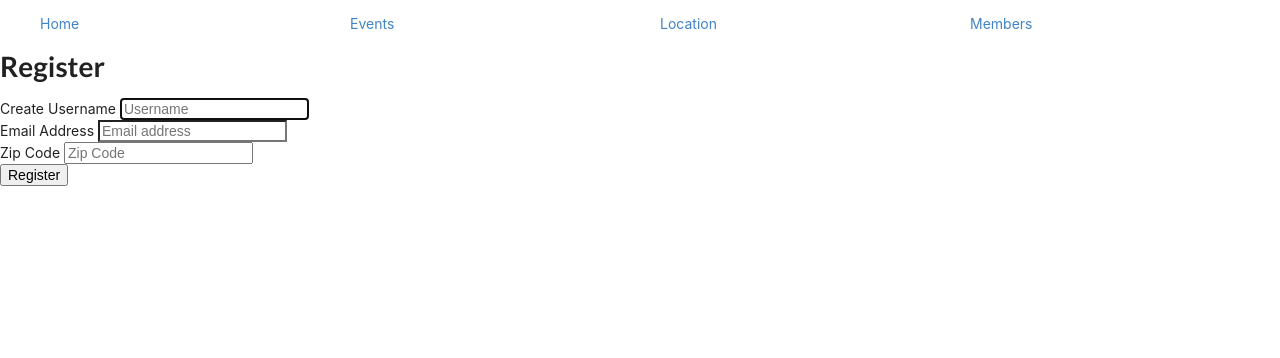
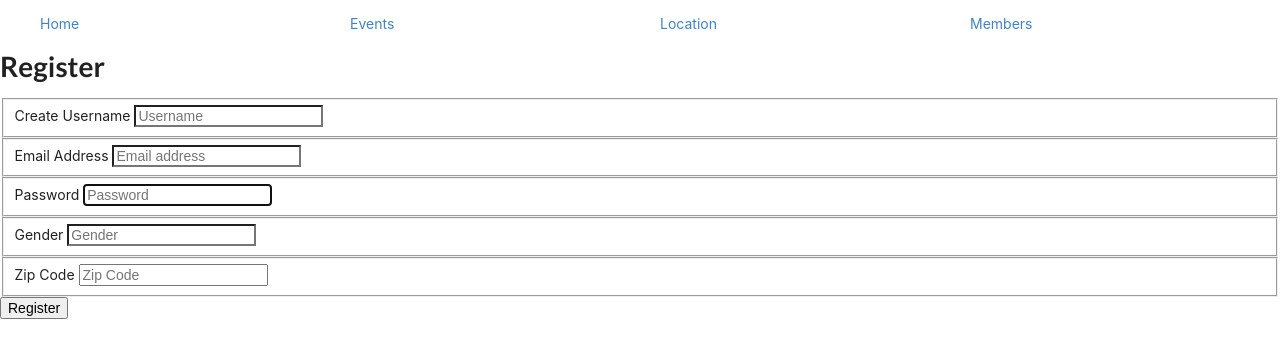
Before and after one commit to Abdurehman05/community-eventDash, a React (Create React App) app: page /register in a window 1280 px wide. Shown: the top 358 px of the page. Built offline with nearby package versions, Linux system fonts and the light colour scheme; sample sign-in values are in the browser's storage.

Commit message:
members authenticated using email and password

```diff
--- a/src/components/auth/Login.js
+++ b/src/components/auth/Login.js
@@ -5,8 +5,9 @@ import "./Login.css";
 
 export const Login = props => {
   const email = useRef();
-  const username = useRef();
+  const password = useRef();
   const existDialog = useRef();
+  const passwordDialog = useRef();
   const history = useHistory();
 
   const existingUserCheck = () => {
@@ -19,10 +20,12 @@ export const Login = props => {
     e.preventDefault();
 
     existingUserCheck().then(exists => {
-      if (exists) {
+      if (exists && exists.password === password.current.value) {
         localStorage.setItem("active_user", exists.id);
         history.push("/");
-      } else {
+      } else if (exists && exists.password !== password.current.value) {
+        passwordDialog.current.showModal();
+      } else if (!exists) {
         existDialog.current.showModal();
       }
     });
@@ -31,7 +34,7 @@ export const Login = props => {
   return (
     <main className="container--login">
       <dialog className="dialog dialog--auth" ref={existDialog}>
-        <div>User does not exist</div>
+        <div>Member does not exist</div>
         <button
           className="button--close"
           onClick={e => existDialog.current.close()}
@@ -40,22 +43,22 @@ export const Login = props => {
         </button>
       </dialog>
 
-      <section>
+      <dialog className="dialog dialog--password" ref={passwordDialog}>
+        <div>Password does not match</div>
+        <button
+          className="button--close"
+          onClick={e => passwordDialog.current.close()}
+        >
+          Close
+        </button>
+      </dialog>
+
+      <section className="login">
         <form className="form--login" onSubmit={handleLogin}>
           <h1>Welcome</h1>
           <h2>Please sign in</h2>
 
-          {/* <label htmlFor="inputPassword"> Password </label>
-          <input
-            ref={password}
-            type="password"
-            id="password"
-            className="form-control"
-            placeholder="Enter your password"
-            required
-            autoFocus
-          /> */}
-
+          <fieldset>
             <label htmlFor="inputEmail"> Email address </label>
             <input
               ref={email}
@@ -66,9 +69,25 @@ export const Login = props => {
               required
               autoFocus
             />
+          </fieldset>
+
+          <fieldset>
+            <label htmlFor="inputPassword"> Password </label>
+            <input
+              ref={password}
+              type="text"
+              id="password"
+              className="form-control"
+              placeholder="Password"
+              required
+              autoFocus
+            />
+          </fieldset>
+
+          <fieldset>
+            <button type="submit">Sign in</button>
+          </fieldset>
         </form>
-
-        <button type="submit">Sign in</button>
       </section>
       <section className="link--register">
         <Link to="/register">Be a member</Link>
--- a/src/components/auth/Register.js
+++ b/src/components/auth/Register.js
@@ -5,8 +5,10 @@ import "./Login.css";
 export const Register = props => {
   const username = useRef();
   const email = useRef();
-  const zip = useRef();
-  const admin = useRef();
+  const password = useRef();
+  const gender = useRef();
+  const zipcode = useRef();
+  const usertype = useRef();
   const conflictDialog = useRef();
   const history = useHistory();
 
@@ -29,8 +31,9 @@ export const Register = props => {
           body: JSON.stringify({
             email: email.current.value,
             username: `${username.current.value}`,
-            zip: `${zip.current.value}`,
-            admin: `${admin.current.value}`
+            gender: `${gender.current.value}`,
+            zipcode: `${zipcode.current.value}`,
+            usertype: `${usertype.current.value}`
           })
         })
           .then(_ => _.json())
@@ -60,7 +63,7 @@ export const Register = props => {
 
       <form className="form--login" onSubmit={handleRegister}>
         <h1 className="h3 mb-3 font-weight-normal">Register</h1>
-
+        <fieldset>
           <div>
             <label htmlFor="username">Create Username </label>
             <input
@@ -73,6 +76,8 @@ export const Register = props => {
               autoFocus
             />
           </div>
+        </fieldset>
+        <fieldset>
           <div>
             <label htmlFor="inputEmail">Email Address </label>
             <input
@@ -84,24 +89,53 @@ export const Register = props => {
               required
             />
           </div>
+        </fieldset>
+        <fieldset>
+          <label htmlFor="inputPassword"> Password </label>
+          <input
+            ref={password}
+            type="text"
+            id="password"
+            className="form-control"
+            placeholder="Password"
+            required
+            autoFocus
+          />
+        </fieldset>
+        <fieldset>
+          <div>
+            <label htmlFor="userGender">Gender </label>
+            <input
+              ref={gender}
+              type="text"
+              name="gender"
+              className="form-control"
+              placeholder="Gender"
+              required
+            />
+          </div>
+        </fieldset>
+        <fieldset>
           <div>
             <label htmlFor="inputEmail">Zip Code </label>
             <input
-            ref={zip}
-            type="zip"
-            name="zip"
+              ref={zipcode}
+              type="zipcode"
+              name="zipcode"
               className="form-control"
               placeholder="Zip Code"
               required
             />
           </div>
+        </fieldset>
+
         <div>
           <label htmlFor="inputAdmin"></label>
           <input
+            ref={usertype}
+            type="hidden"
+            name="usertype"
             defaultValue={false}
-            ref={admin}
-            type="hidden"
-            name="admin"
             className="form-control"
             required
           />
--- a/src/components/member/MemberDetail.js
+++ b/src/components/member/MemberDetail.js
@@ -18,6 +18,7 @@ export const MemberDetail = () => {
     <section className="member">
       <h3 className="member-name">Name: {member.username}</h3>
       <div className="member-email">Email: {member.email}</div>
+      <div className="member-password">Password: {member.password}</div>
       <div className="member-gender">Gender: {member.gender}</div>
       <div className="member-type">Admin?:{member.usertype}</div>
       <div className="member-zip">Zip-Code:{member.zipcode}</div>
--- a/src/components/member/MemberForm.js
+++ b/src/components/member/MemberForm.js
@@ -7,6 +7,7 @@ export const MemberForm = () => {
   const [member, setMember] = useState({
     username: "",
     email: "",
+    password: "",
     gender: "",
     usertype: "",
     zipcode: ""
@@ -40,19 +41,21 @@ export const MemberForm = () => {
         id: member.id,
         username: member.username,
         email: member.email,
+        password: member.password,
         gender: member.gender,
         usertype: member.usertype,
-        zipcode: member.zipcode
-        // userId: parseInt(localStorage.getItem("active_user"))
+        zipcode: member.zipcode,
+        userId: parseInt(localStorage.getItem("active_user"))
       }).then(() => history.push(`/members/detail/${member.id}`));
     } else {
       addMember({
         username: member.username,
         email: member.email,
+        password: member.password,
         gender: member.gender,
         usertype: member.usertype,
-        zipcode: member.zipcode
-        // userId: parseInt(localStorage.getItem("active_user"))
+        zipcode: member.zipcode,
+        userId: parseInt(localStorage.getItem("active_user"))
       }).then(() => history.push("/members"));
     }
   };
@@ -93,6 +96,18 @@ export const MemberForm = () => {
         </div>
       </fieldset>
       <fieldset>
+        <label htmlFor="inputPassword">Password </label>
+        <input
+          type="text"
+          id="password"
+          name="password"
+          value={member.password}
+          className="form-control"
+          placeholder="Password"
+          onChange={handleControlledInputChange}
+        />
+      </fieldset>
+      <fieldset>
         <div className="form-group">
           <label htmlFor="MemberGender">Gender:</label>
           <input
@@ -113,13 +128,13 @@ export const MemberForm = () => {
           <label htmlFor="memberType">Is Admin:</label>
           <input
             type="text"
-            id="memberType"
+            id="usertype"
             name="usertype"
             value={member.usertype}
             required
             autoFocus
             className="form-control"
-            placeholder="False"
+            placeholder="false"
             onChange={handleControlledInputChange}
           />
         </div>
```
Lines whose indentation alone changed are shown as unchanged.
